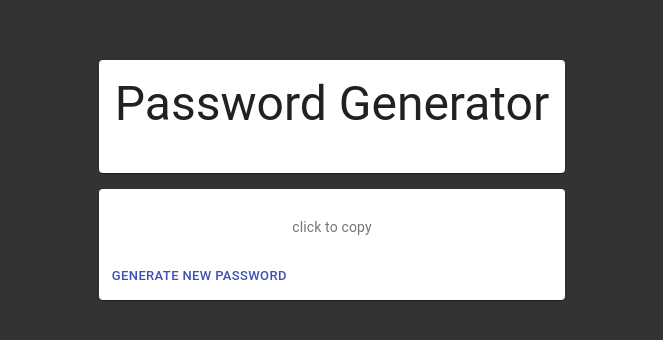
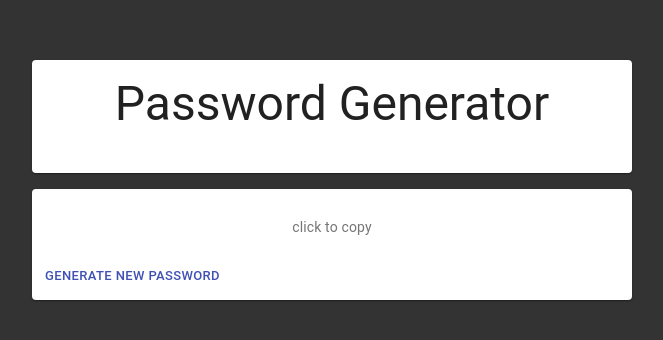
Before and after one commit to hamza5485/pw-gen, a React (Create React App) app: page / in a window 1280 px wide. Shown: the part 220-560 px from the top of the page, without its empty margins (308-971 px from the left). Built offline with nearby package versions, Linux system fonts and the light colour scheme.

Commit message:
responsive card design

```diff
--- a/src/styles/card.js
+++ b/src/styles/card.js
@@ -4,7 +4,10 @@ const theme = createMuiTheme()
 
 export const cardRoot = {
     maxWidth: 1080,
-    minWidth: 280,
+    minWidth: 600,
     textAlign: '-webkit-center',
-    margin: '1em'
+    margin: '1em',
+    [theme.breakpoints.between('xs', 'sm')]: {
+        minWidth: 280
+    }
 };
```
